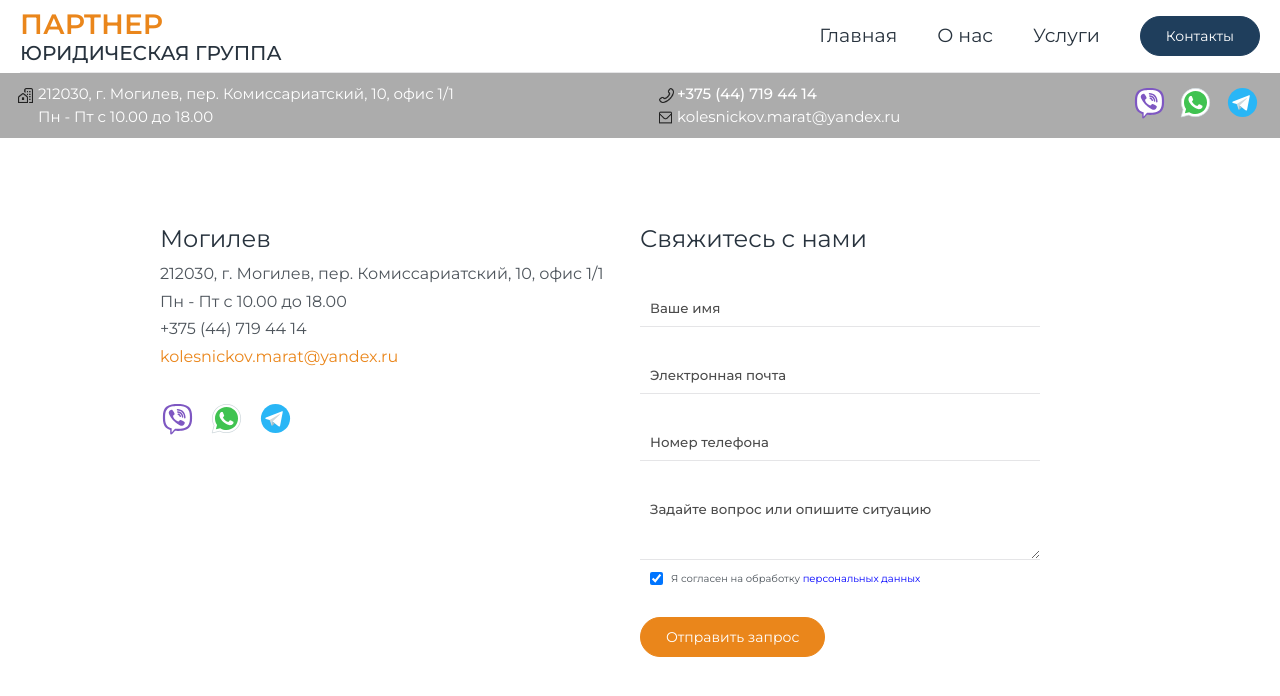
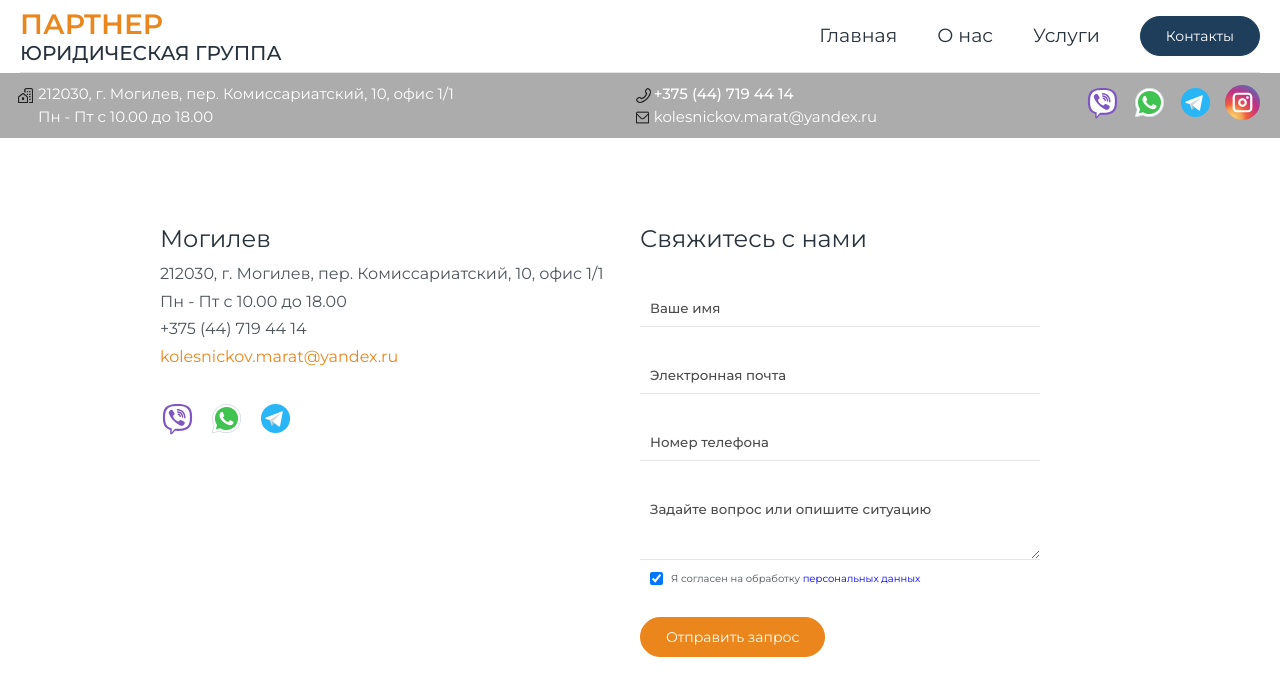
Before and after one commit to VladimirMatveev/lawyer-website, a plain HTML site: page contact.html in a window 1280 px wide. Shown: the top 696 px of the page. Drawn offline with Linux system fonts and the light colour scheme.

Commit message:
add contact link

```diff
--- a/contact.html
+++ b/contact.html
@@ -179,6 +179,11 @@
                 href="https://t.me/+375447194414"
                 ><img src="./images/icons/telegram.svg"
               /></a>
+              <a
+                class="instagram header__contacts-messenger"
+                href="https://www.instagram.com/partner_mogilev"
+                ><img src="./images/icons/instagram.svg"
+              /></a>
             </div>
           </div>
         </div>
```
